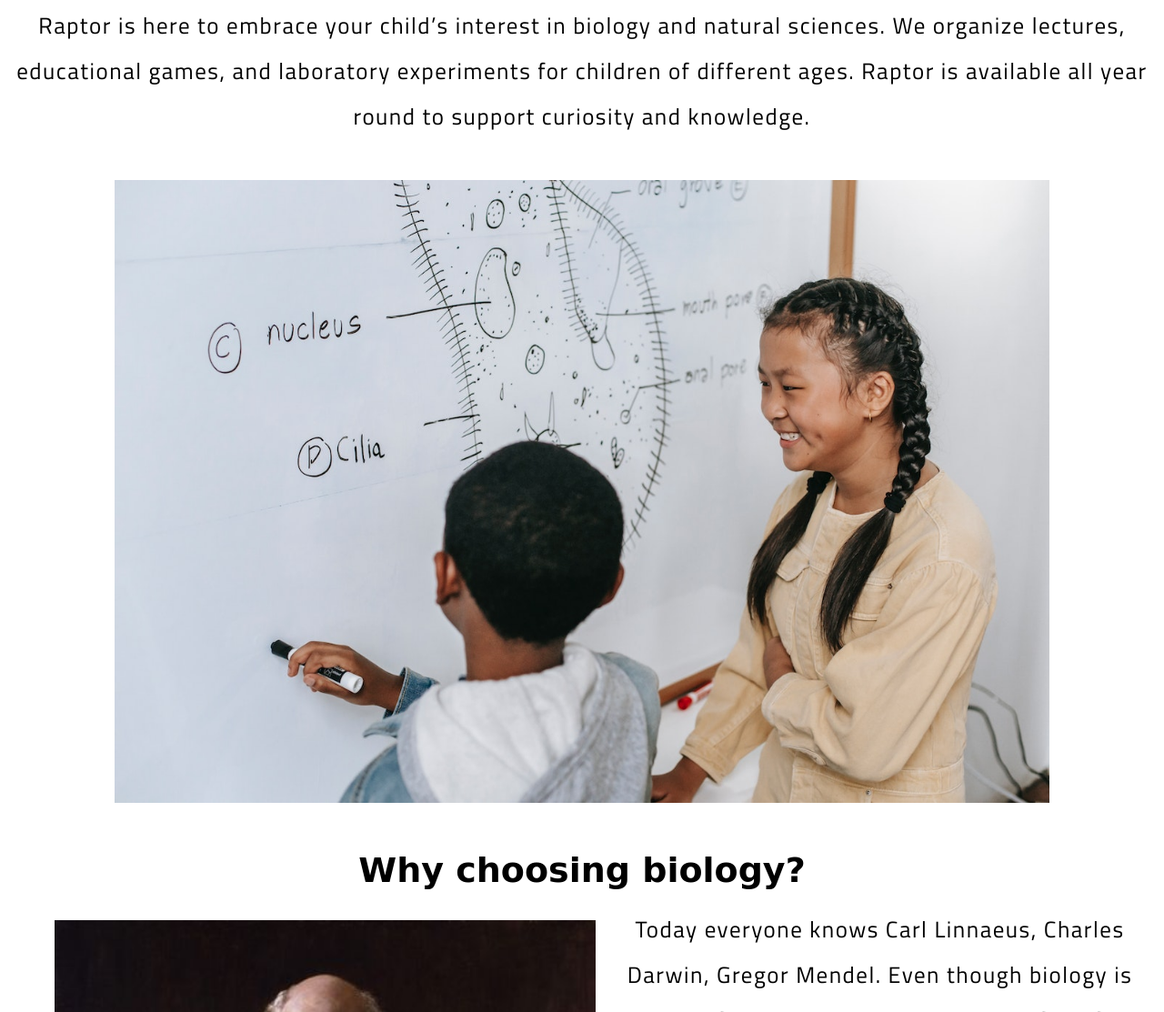
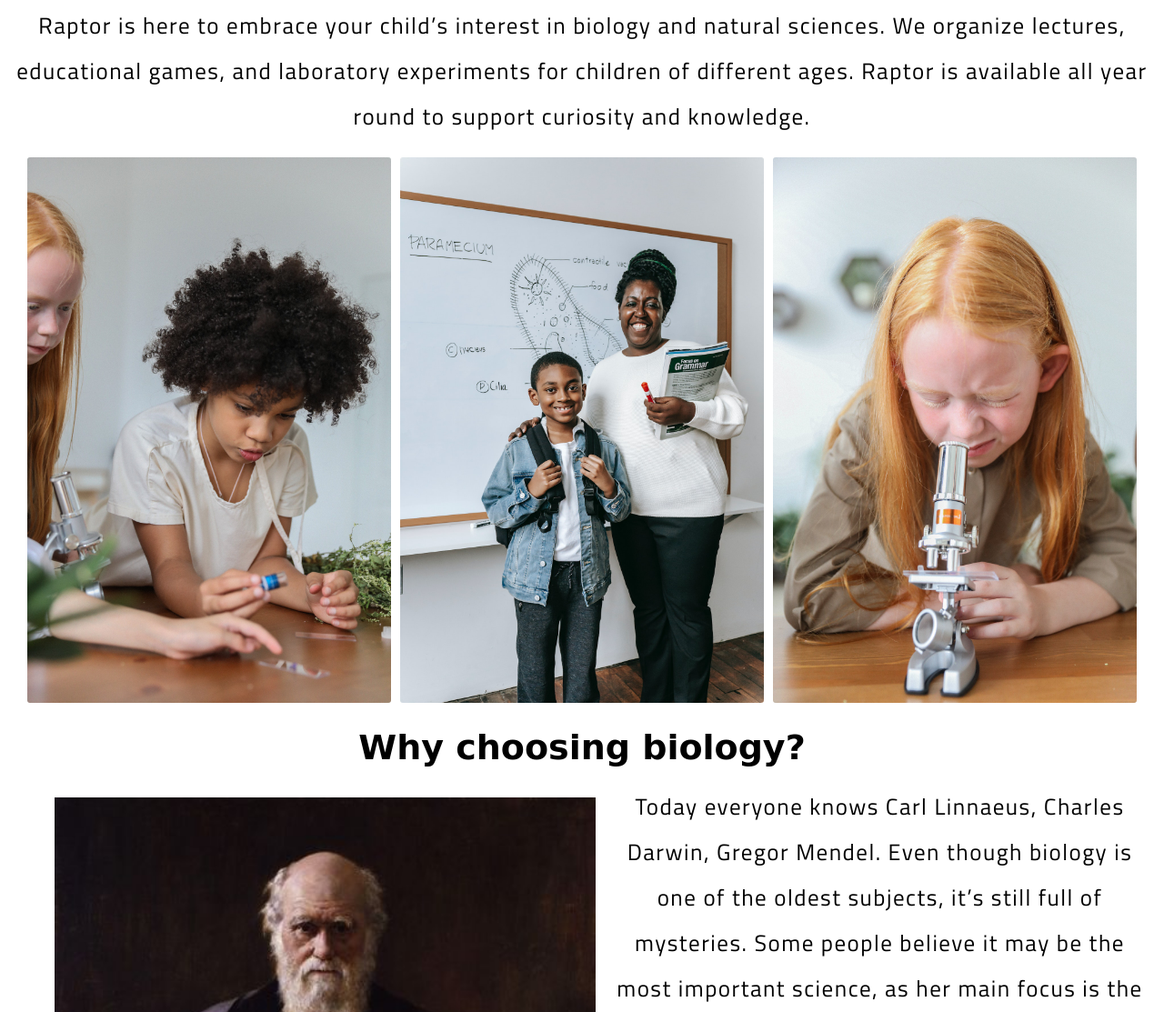
Before and after one commit to green-nisaba/my-project, a plain HTML site: page index.html in a window 1280 px wide. Shown: the part 774-1887 px from the top of the page at 91% size. Drawn offline with Linux system fonts and the light colour scheme; a web font is replaced by a local one.

Commit message:
Add images to main section

```diff
--- a/index.html
+++ b/index.html
@@ -38,8 +38,14 @@
     <h2>Your local biology club</h2>
     <p>Raptor is here to embrace your child’s interest in biology and natural sciences. We organize lectures, educational games, and laboratory experiments for children of different ages. Raptor is available all year round to support curiosity and knowledge.
     </p>
-    <img src="/images/Children_cell.jpg" alt="Children staying in front of a desk looking at cell picture" class="image-one">
-
+    <div class="images-container">
+        <div class="main-image1">
+    <img src="/images/two_children.jpg" alt="Two children are staying beside desk"></div>
+    <div class="main-image1">
+        <img src="/images/boy_teacher.jpg" alt="Boy and his teacher and posing for photo while staying beside desk"></div>
+        <div class="main-image1">
+            <img src="/images/girl_mic.jpg" alt="Girl are looking at microscope"></div>
+    </div>
 
     <h3>Why choosing biology?</h3>
     <p>
--- a/styles/style.css
+++ b/styles/style.css
@@ -123,11 +123,28 @@ cursor:pointer;
    margin: 15px;
 }
 
-.image-one {
-   width: 85%;
-   padding: 30px;
+
+.images-container {
+   display: flex;
+   justify-content: center;
+   flex-wrap: wrap;
+ }
+ .images-container > div {
+   margin: 5px;
+ }
+
+ .main-image1 {
+   max-width: 400px;
+   width: 100%;
+   object-fit: cover;
+ }
+
+ .main-image1 img {
+   max-height: 100%;
+   max-width: 100%;
    border-radius: 3px;
-}
+ }
+
 
 .image-two {
    width: 50%;
```
Also changed, not shown: images/boy_teacher.jpg (added), images/girl_mic.jpg (added), images/two_children.jpg (added).
